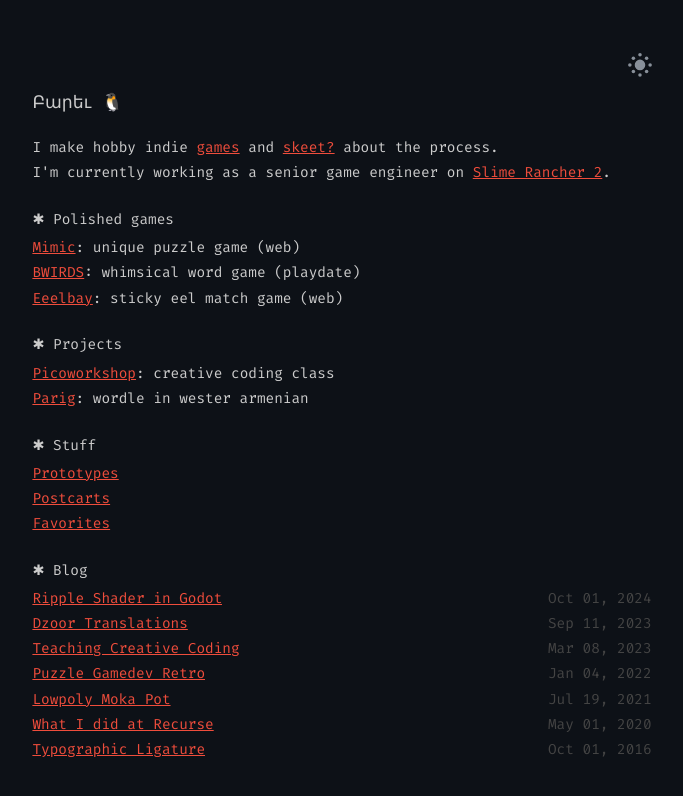
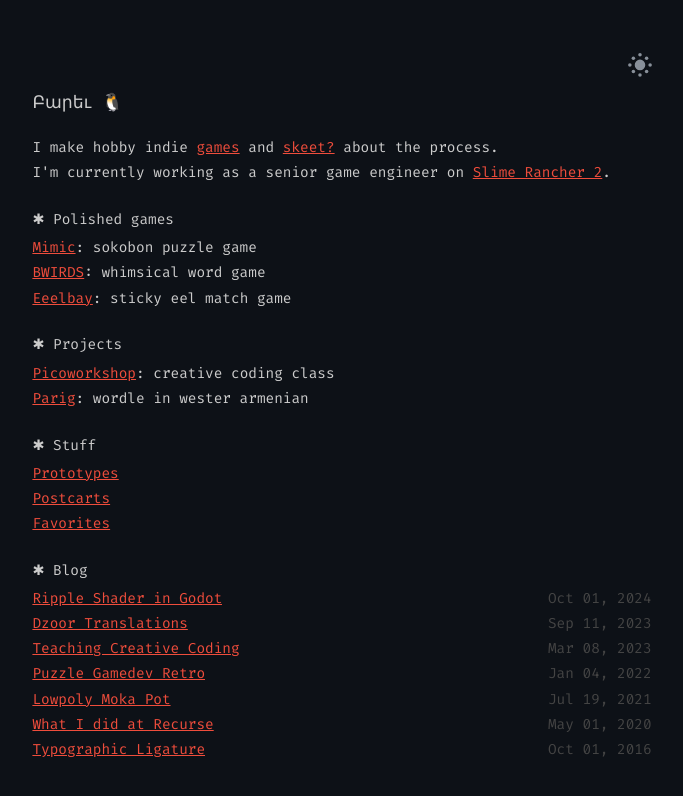
Before and after one commit to sourencho/sourencho.github.io, a Jekyll site: the page built from index.html, in a window 1280 px wide. Shown: the top 796 px of the page, without its empty margins (298-981 px from the left). Built offline with Jekyll 4.4.1, drawn with Linux system fonts in a browser that asks for light colours.

Commit message:
Minor updates

```diff
--- a/index.html
+++ b/index.html
@@ -19,11 +19,11 @@ layout: default
 
 <subsection>
     <p>✱ Polished games</p>
-    <a href="https://sourencho.itch.io/mimic">Mimic</a>: unique puzzle game (web)
+    <a href="https://sourencho.itch.io/mimic">Mimic</a>: sokobon puzzle game
     <br>
-    <a href="https://play.date/games/bwirds/">BWIRDS</a>: whimsical word game (playdate)
+    <a href="https://play.date/games/bwirds/">BWIRDS</a>: whimsical word game
     <br>
-    <a href="https://sourencho.itch.io/eelbay">Eeelbay</a>: sticky eel match game (web)
+    <a href="https://sourencho.itch.io/eelbay">Eeelbay</a>: sticky eel match game
 </subsection>
 
 <subsection>
```
